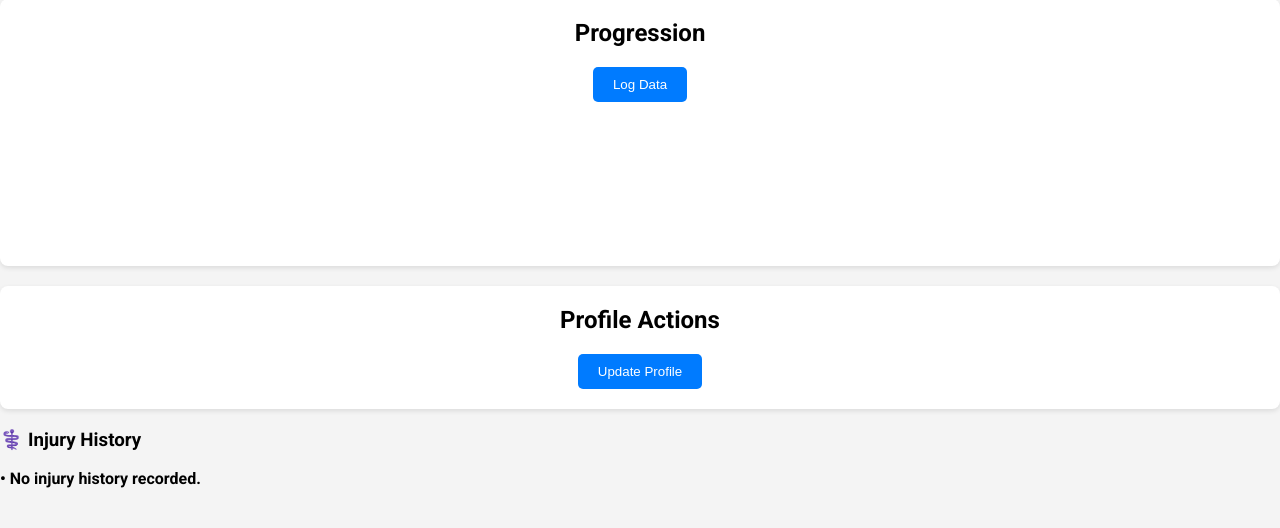
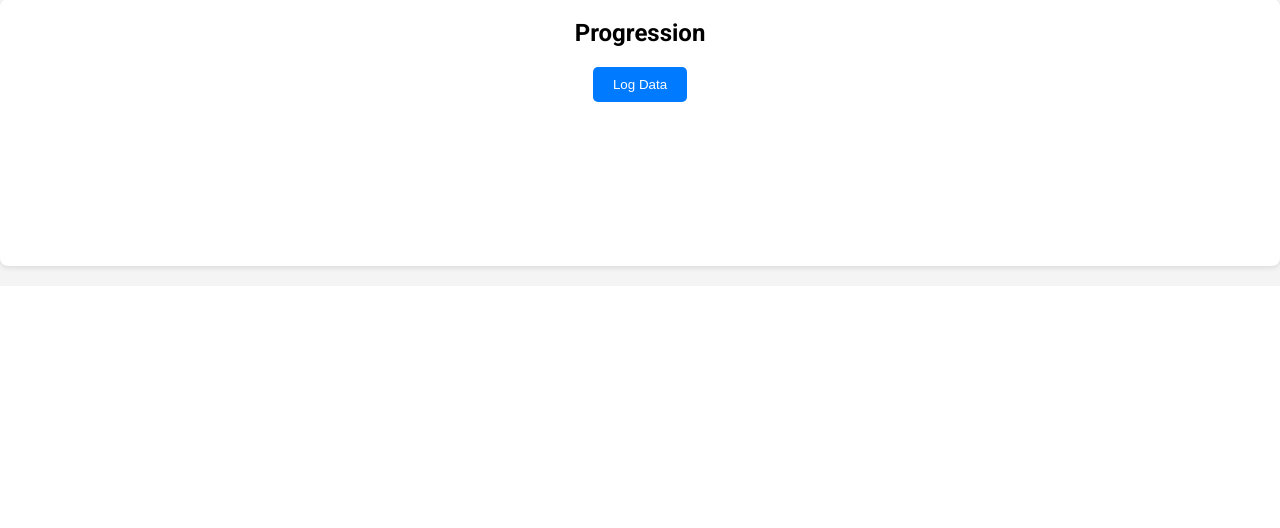
Before and after one commit to UCCS-SP25-CS4300-CS5300-1/Group-6-spring-2025, a Django app: page /accounts/friends/ in a window 1280 px wide. Shown: the part 595-1123 px from the top of the page. After the commit the page ends 867 px from the top, so only its background shows below. Run offline with Django 4.2, Linux system fonts and the light colour scheme; a user stored in the database is signed in; data comes from the database, SQL or seed files in the repository; both versions use the stored data as it was after the commit.

Commit message:
cleaning up from merge

```diff
--- a/Project/accounts/templates/accounts/update_profile.html
+++ b/Project/accounts/templates/accounts/update_profile.html
@@ -144,7 +144,6 @@
                     <li><a href="{% url 'calendar' %}">Calendar</a></li>
                     <li><a href="{% url 'goals:goals' %}">Goals</a></li>
                     <li><a href="{% url 'user_data' %}">Account</a></li>
-                    <li><a href="{% url 'profile' user.id %}">Profile</a></li>
                     <li><a href="{% url 'logout' %}">Logout</a></li>
                 {% else %}
                     <li><a href="{% url 'login' %}">Login</a></li>
--- a/Project/accounts/templates/accounts/user_data.html
+++ b/Project/accounts/templates/accounts/user_data.html
@@ -266,10 +266,12 @@
                 <!--Section for the charts -->
                 <script>
                     var yValues = JSON.parse("{{ user_profile.weight_history }}");
+                    console.log(yValues)
                     var xValues = new Array(yValues.length);
                     xValues = xValues.fill('');
                     var test = JSON.parse('{{ user_exercises|safe }}');
                     var yyValues = test['Bench Press']
+                    console.log(yyValues)
                     var listofexercises = [];
                     for (const key in test) {
                         console.log(key);
@@ -328,25 +330,6 @@
                     });
                 </script>
             </div>
-        </div>
-        <!-- Button to Update Profile -->
-        <div class="main-section">
-            <h2>Profile Actions</h2>
-            <a href="{% url 'update_profile' %}">
-                <button>Update Profile</button>
-            </a>
-        </div>
-        <div style="margin-bottom: 40px;">
-            <h3>⚕️ Injury History</h3>
-            {% if user_profile.injury_history.all %}
-                <ul>
-                    {% for injury in user_profile.injury_history.all %}
-                        <li>⚠️ {{ injury.name }}</li>
-                    {% endfor %}
-                </ul>
-            {% else %}
-                <p>• No injury history recorded.</p>
-            {% endif %}
         </div>
         {% if user_profile.user == request.user %}
             <div class="main-section">
--- a/Project/accounts/views.py
+++ b/Project/accounts/views.py
@@ -35,13 +35,30 @@ def user_login(request):
 
 @login_required
 def user_data(request):
+    # Retrieve the user's profile
     user_profile = request.user.userprofile
     # Retrieve all user data entries for the logged-in user
     user_data_entries = UserProfile.objects.filter(user=request.user).prefetch_related('goals')  # Prefetch related goals for efficiency
-
+    exercises = UserAccExercise.objects.filter(user=request.user)
+    exerciseDict = {}
+    for x in exercises:
+        print(x.name, x.weight)
+        if x.name in exerciseDict:
+            temp = exerciseDict.get(x.name)
+            print(temp)
+            print(type(temp), type(temp[0]), type(x.weight))
+            temp.append(x.weight)
+            print(temp)
+            exerciseDict[x.name] = temp
+        else:
+            exerciseDict[x.name] = [x.weight]
+    print(exerciseDict)
+    exerciseDict =  json.dumps(exerciseDict)
+    print(exerciseDict, type(exerciseDict))
     return render(request, 'accounts/user_data.html', {
         'user_profile': user_profile,
         'user_data_entries': user_data_entries,
+        'user_exercises': exerciseDict,
     })
 
 def custom_logout(request):
@@ -57,7 +74,8 @@ def update_profile(request):
             profile = form.save(commit=False)
             profile.height = float(request.POST.get('height', 0)) if request.POST.get('height') else None
             profile.weight = float(request.POST.get('weight', 0)) if request.POST.get('weight') else None
-
+            profile.weight_history = request.POST.get('weight', 0) if request.POST.get('weight') else None
+            profile.weight_history = json.dumps([int(profile.weight_history)])
             # Calculate BMI
             height_m = profile.height * 0.0254 if profile.height else 0  # Convert height from inches to meters
             weight_kg = profile.weight * 0.453592 if profile.weight else 0  # Convert weight from pounds to kg
@@ -152,6 +170,7 @@ def log_data(request):
             oldweight = json.loads(profile.weight_history)
             oldweight.append(newweight)
             toupdate = json.dumps(oldweight)
+            print(toupdate)
             UserProfile.objects.filter(user=request.user).update(weight_history=toupdate)
         else: #This is a exercise update
             print(len(request.POST))
```
Also changed, not shown: Project/db.sqlite3, 1 other file.
